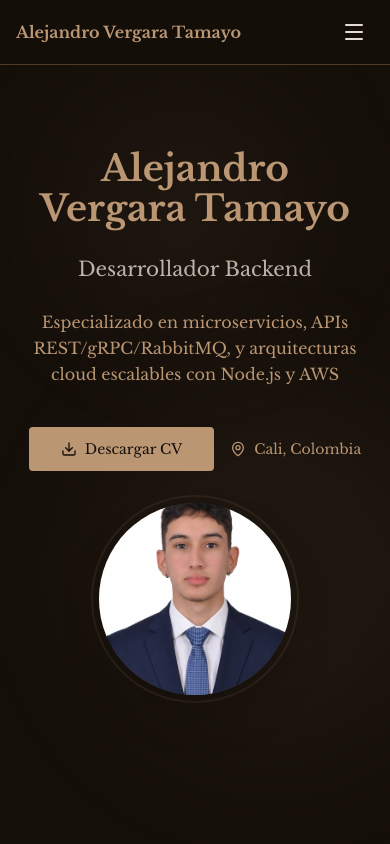
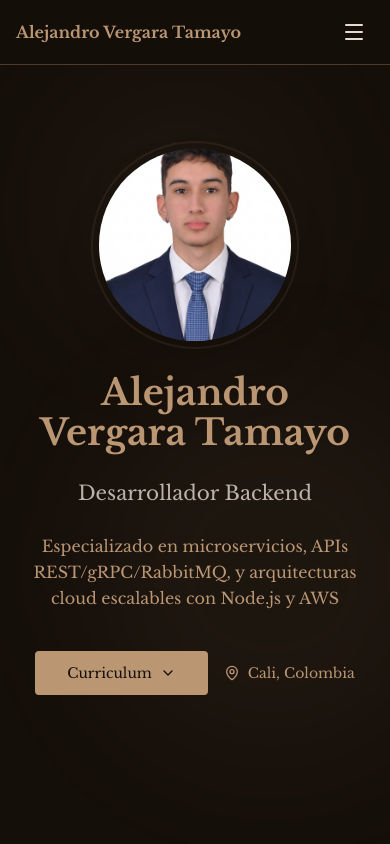
Before and after one commit to Alejotamayo28/web, a Next.js app: page / in a window 390 px wide. Shown: the top 844 px of the page. Built offline with nearby package versions, Linux system fonts and the light colour scheme.

Commit message:
Add 'Corriculum' features'

```diff
--- a/app/page.tsx
+++ b/app/page.tsx
@@ -11,7 +11,7 @@ import { Card, CardContent } from "@/components/ui/card";
 import { Badge } from "@/components/ui/badge";
 import Image from "next/image";
 import {
-  Download, Github, Linkedin, Mail, MapPin,
+  Download, Github, Linkedin, Mail, MapPin, FileText,
   Home, Briefcase, Code2, GraduationCap, ChevronDown,
   Menu, X, Server, Cloud, Database, FileCode2,
   LayoutGrid
@@ -22,6 +22,7 @@ export default function Portfolio() {
   const [isModalOpen, setIsModalOpen] = useState(false);
   const [isSidebarOpen, setIsSidebarOpen] = useState(false);
   const [activeSection, setActiveSection] = useState("home");
+  const [isCvMenuOpen, setIsCvMenuOpen] = useState(false);
 
   const homeRef = useRef<HTMLDivElement>(null);
   const projectsRef = useRef<HTMLDivElement>(null);
@@ -75,8 +76,17 @@ export default function Portfolio() {
     setIsModalOpen(true);
   };
 
+  const handleViewCV = () => {
+    window.open('/Alejandro_Vergara_Tamayo_CV.pdf', '_blank');
+  };
+
   const handleDownloadCV = () => {
-    alert("Función de descarga de CV - Conectar con archivo PDF real");
+    const link = document.createElement('a');
+    link.href = '/Alejandro_Vergara_Tamayo_CV.pdf';
+    link.download = 'Alejandro_Vergara_Tamayo_CV.pdf';
+    document.body.appendChild(link);
+    link.click();
+    document.body.removeChild(link);
   };
 
 const SidebarNavItem = ({
@@ -338,7 +348,7 @@ const EducationCard = ({ degree, period, institution }: { degree: string, period
           <div className="absolute bottom-20 left-20 w-96 h-96 bg-primary/5 rounded-full blur-3xl" />
 
           <div className="relative z-10 max-w-5xl w-full">
-            <div className="flex flex-col lg:flex-row items-center justify-center gap-8 lg:gap-16">
+            <div className="flex flex-col-reverse lg:flex-row items-center justify-center gap-8 lg:gap-16">
               {/* Text Content - Left */}
               <div className="text-center lg:text-left space-y-6 flex-1">
                 <h1 className="text-4xl md:text-5xl lg:text-6xl font-bold text-primary mb-4 text-balance">
@@ -351,10 +361,34 @@ const EducationCard = ({ degree, period, institution }: { degree: string, period
                   Especializado en microservicios, APIs REST/gRPC/RabbitMQ, y arquitecturas cloud escalables con Node.js y AWS
                 </p>
                 <div className="flex flex-wrap gap-4 justify-center lg:justify-start items-center pt-4">
-                  <Button onClick={handleDownloadCV} size="lg" className="flex items-center gap-2">
-                    <Download className="h-5 w-5" />
-                    Descargar CV
-                  </Button>
+              <div className="relative">
+                <Button
+                  size="lg"
+                  className="flex items-center gap-2"
+                  onClick={() => setIsCvMenuOpen(!isCvMenuOpen)}
+                >
+                  Curriculum
+                  <ChevronDown className={`h-4 w-4 transition-transform duration-200 ${isCvMenuOpen ? 'rotate-180' : ''}`} />
+                </Button>
+              {isCvMenuOpen && (
+                <div className="absolute top-full left-0 mt-2 w-48 ml-4 pl-4 border-l-2 border-border space-y-1 py-2 animate-in fade-in-0 zoom-in-95 duration-200 z-50">
+                  <button
+                    onClick={handleViewCV}
+                    className="w-full flex items-center gap-2 text-left px-3 py-2 text-sm text-muted-foreground hover:text-foreground hover:bg-accent/5 transition-colors"
+                  >
+                    <FileText className="h-4 w-4" />
+                    Visualizar
+                  </button>
+                  <button
+                    onClick={handleDownloadCV}
+                    className="w-full flex items-center gap-2 text-left px-3 py-2 text-sm text-muted-foreground hover:text-foreground hover:bg-accent/5 transition-colors"
+                  >
+                    <Download className="h-4 w-4" />
+                    Descargar
+                  </button>
+                </div>
+              )}
+              </div>
                   <div className="flex items-center gap-2 text-sm text-muted-foreground">
                     <MapPin className="h-4 w-4" />
                     <span>{cvData.contact.location}</span>
```
Also changed, not shown: 1 other file (tests, documents, lock files or other folders).
